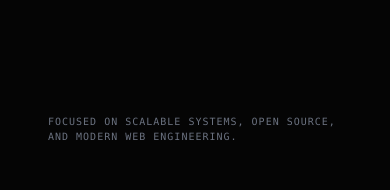
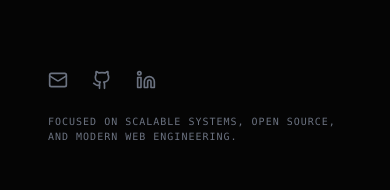
Before and after one commit to KunalPareek21/kunal-pareek-portfolio, a Next.js app: page / in a window 390 px wide. Both pictures are taken after a click on the button 342 px from the left and 48 px from the top of the page. Shown: the part 652-842 px from the top of the page. Built offline with nearby package versions, Linux system fonts and the light colour scheme; no server answers.

Commit message:
Update mobile hamburger menu with social icons and reverse exit animation

```diff
--- a/components/layout/Header.tsx
+++ b/components/layout/Header.tsx
@@ -7,8 +7,43 @@ import { useMemo, useState, useEffect } from "react";
 import { Logo } from "@/components/ui/Logo";
 import { navItems } from "@/lib/data/portfolio";
 import { useTheme } from "next-themes";
-import { Sun, Moon, Menu, X } from "lucide-react";
+import { Sun, Moon, Menu, X, Mail, Github, Linkedin } from "lucide-react";
 import { AnimatePresence } from "motion/react";
+
+const menuVariants = {
+  hidden: { opacity: 0, y: -20 },
+  visible: {
+    opacity: 1,
+    y: 0,
+    transition: {
+      duration: 0.2,
+      when: "beforeChildren",
+      staggerChildren: 0.1,
+    },
+  },
+  exit: {
+    opacity: 0,
+    y: -20,
+    transition: {
+      duration: 0.2,
+      when: "afterChildren",
+      staggerChildren: 0.05,
+      staggerDirection: -1,
+    },
+  },
+};
+
+const itemVariants = {
+  hidden: { opacity: 0, x: -20 },
+  visible: { opacity: 1, x: 0 },
+  exit: { opacity: 0, x: -20 },
+};
+
+const bottomVariants = {
+  hidden: { opacity: 0, y: 20 },
+  visible: { opacity: 1, y: 0 },
+  exit: { opacity: 0, y: 20 },
+};
 
 export function Header() {
   const sectionIds = useMemo(() => navItems.map(item => item.id), []);
@@ -97,10 +132,10 @@ export function Header() {
       <AnimatePresence>
         {isMobileMenuOpen && (
           <motion.div
-            initial={{ opacity: 0, y: -20 }}
-            animate={{ opacity: 1, y: 0 }}
-            exit={{ opacity: 0, y: -20 }}
-            transition={{ duration: 0.2 }}
+            variants={menuVariants}
+            initial="hidden"
+            animate="visible"
+            exit="exit"
             className="fixed inset-0 z-[60] flex flex-col px-8 py-4"
             style={{ backgroundColor: 'var(--background)' }}
           >
@@ -122,14 +157,12 @@ export function Header() {
             </div>
 
             <nav className="flex flex-col gap-8 text-[13px] font-bold uppercase tracking-widest pl-4">
-              {navItems.map(({ label, id }, idx) => {
+              {navItems.map(({ label, id }) => {
                 const isActive = activeSection === id;
                 return (
                   <motion.div
                     key={id}
-                    initial={{ opacity: 0, x: -20 }}
-                    animate={{ opacity: 1, x: 0 }}
-                    transition={{ delay: idx * 0.1 }}
+                    variants={itemVariants}
                   >
                     <Link
                       href={`#${id}`}
@@ -145,11 +178,22 @@ export function Header() {
               })}
             </nav>
 
-            <div className="mt-auto pb-8 pl-4">
+            <motion.div variants={bottomVariants} className="mt-auto pb-8 pl-4">
+               <div className="flex gap-6 mb-6">
+                  <a href="mailto:kunalpareek56@gmail.com" aria-label="Email" className="transition-all duration-200 hover:scale-110" style={{ color: 'var(--text-muted)' }}>
+                     <Mail className="w-5 h-5 hover:text-emerald-500 transition-colors" />
+                  </a>
+                  <a href="https://github.com/KunalPareek21" target="_blank" rel="noreferrer" aria-label="GitHub" className="transition-all duration-200 hover:scale-110" style={{ color: 'var(--text-muted)' }}>
+                     <Github className="w-5 h-5 hover:text-emerald-500 transition-colors" />
+                  </a>
+                  <a href="https://linkedin.com/in/kunalpareek21" target="_blank" rel="noreferrer" aria-label="LinkedIn" className="transition-all duration-200 hover:scale-110" style={{ color: 'var(--text-muted)' }}>
+                     <Linkedin className="w-5 h-5 hover:text-emerald-500 transition-colors" />
+                  </a>
+               </div>
                <p className="text-[10px] font-mono tracking-widest uppercase" style={{ color: 'var(--text-muted)' }}>
                  Focused on scalable systems, open source, and modern web engineering.
                </p>
-            </div>
+            </motion.div>
           </motion.div>
         )}
       </AnimatePresence>
```
